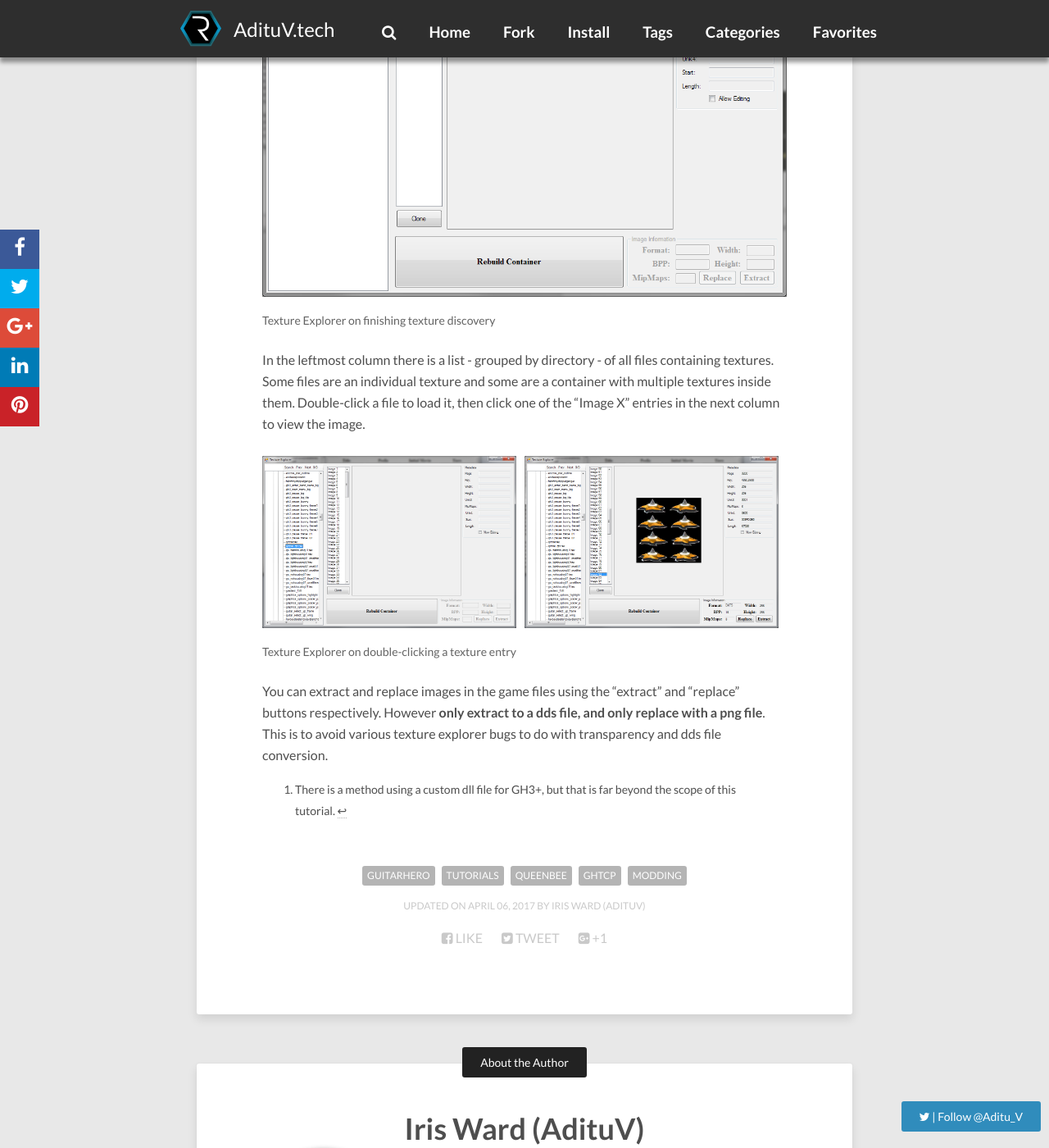
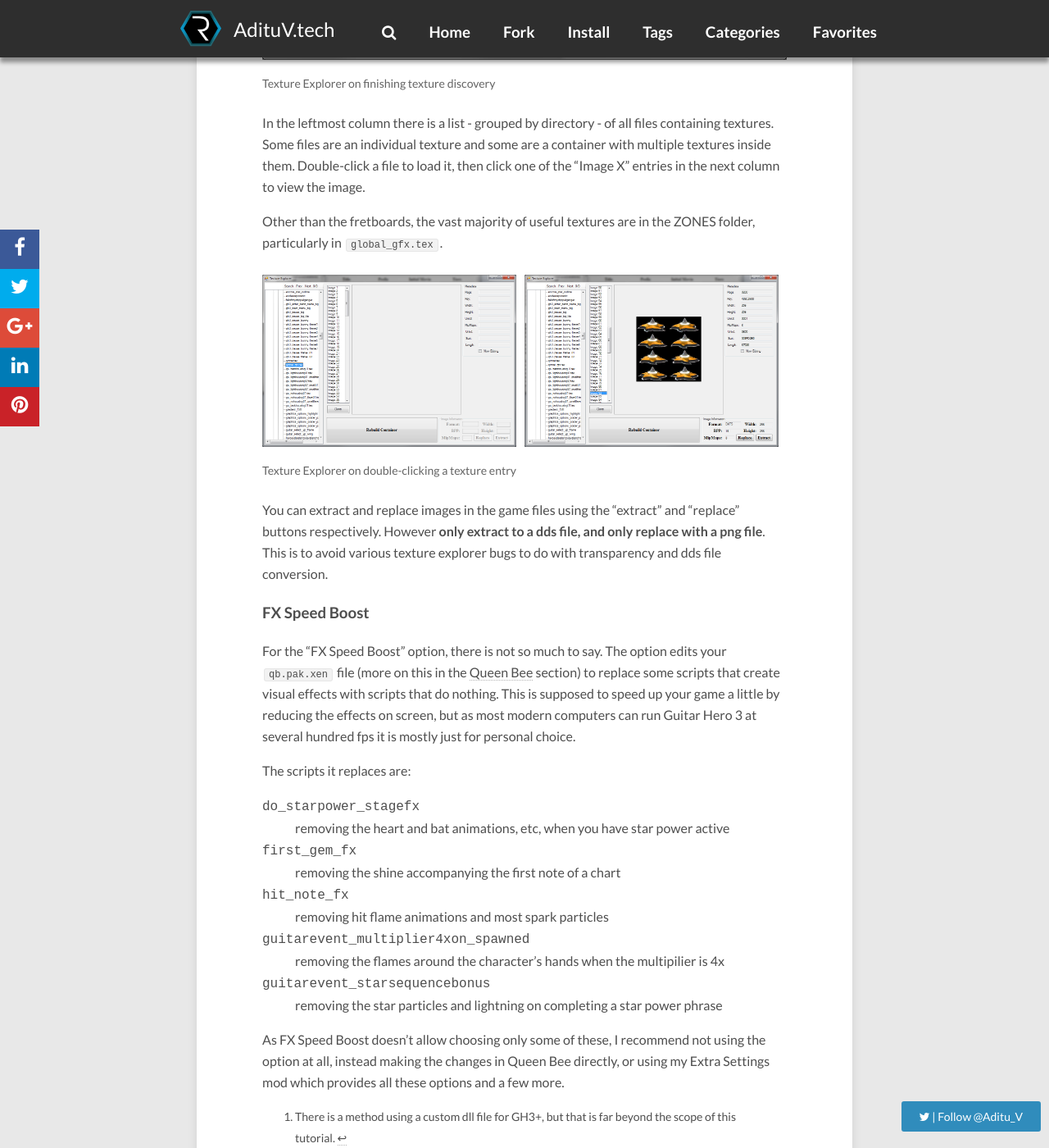
Before and after one commit to adituv/adituv-tech, a Jekyll site: the page built from _posts/2017-04-06-getting-started-with-gh3-modding-ghtcp.md, in a window 1280 px wide and 1400 px high, scrolled down 1366 px. Shown: the whole window at 82% size. Built offline with Jekyll 4.4.1, drawn with Linux system fonts in a browser that asks for light colours; nearby versions of some CDN libraries; our own code applies the rules of GitHub Pages for plain Markdown files; comment, search, counter and statistics services are not loaded; some of the changed text lies outside the part shown.

Commit message:
Rename and write getting started article

```diff
--- a/_posts/2017-04-06-getting-started-with-gh3-modding.md
+++ b/_posts/2017-04-06-getting-started-with-gh3-modding-ghtcp.md
@@ -1,27 +1,28 @@
 ---
 layout: post
-title: Getting Started with GH3 Modding
-description: A complete-basics tutorial on the modding tools available for Guitar Hero 3 and how to use them.
-modified: 2017-04-06
-categories: [guitarhero, tutorials]
-tags: [guitarhero, tutorials, queenbee, ghtcp, modding]
+title: Getting Started with GH3 Modding: GHTCP
+description: A complete-basics tutorial on GHTCP's Texture Explorer
+modified: 2017-04-07
+categories: [guitarhero, modding, tutorials]
+tags: [guitarhero, tutorials, ghtcp, modding]
 image:
     feature: modding-feature.jpg
 ---
 
-This tutorial will walk you through using [GHTCP](#ghtcp) and [Queen Bee](#qb)
+This tutorial is
 for some simple game tweaks, including texture replacement.  If you are already
 comfortable with these things, you may want to skip this tutorial.
 
-<!-- more -->
+<!--more-->
 
 ## GHTCP
 
-**Guitar Hero Three Control Panel** is a program by MaXKilleR for managing custom
-songs and setlists in Guitar Hero.  I won't be covering how to use it to do that
-here though; there are plenty of tutorials out there already.  A later post
-will cover how it handles custom songs and setlists.  The two things I will
-cover here are the Texture Explorer, and the "FX Speed Boost" option.
+**Guitar Hero Three Control Panel** ([download][ghtcp]) is a program by MaXKilleR
+for managing custom songs and setlists in Guitar Hero.  I won't be covering how
+to use it to do that here though; there are plenty of tutorials out there
+already.  A later post will cover how it handles custom songs and setlists.  The
+two things I will cover here are the Texture Explorer, and the "FX Speed Boost"
+option.
 
 ### Texture Explorer
 
@@ -46,6 +47,9 @@
 container with multiple textures inside them.  Double-click a file to load it,
 then click one of the "Image X" entries in the next column to view the image.
 
+Other than the fretboards, the vast majority of useful textures are in the ZONES
+folder, particularly in `global_gfx.tex`.
+
 {% capture images %}
   {{ site.url }}/assets/images/posts/texture-explorer-2.png
   {{ site.url }}/assets/images/posts/texture-explorer-3.png
@@ -61,5 +65,34 @@
 [^1]: There is a method using a custom dll file for GH3+, but that is far beyond
       the scope of this tutorial.
 
+### FX Speed Boost
+
+For the "FX Speed Boost" option, there is not so much to say.  The option edits
+your `qb.pak.xen` file (more on this in the [Queen Bee](#queen-bee) section) to
+replace some scripts that create visual effects with scripts that do nothing.
+This is supposed to speed up your game a little by reducing the effects on
+screen, but as most modern computers can run Guitar Hero 3 at several hundred
+fps it is mostly just for personal choice.
+
+The scripts it replaces are:
+
+`do_starpower_stagefx`
+: removing the heart and bat animations, etc, when you have star power active
+
+`first_gem_fx`
+: removing the shine accompanying the first note of a chart
+
+`hit_note_fx`
+: removing hit flame animations and most spark particles
+
+`guitarevent_multiplier4xon_spawned`
+: removing the flames around the character's hands when the multipilier is 4x
+
+`guitarevent_starsequencebonus`
+: removing the star particles and lightning on completing a star power phrase
+
+As FX Speed Boost doesn't allow choosing only some of these, I recommend not
+using the option at all, instead making the changes in Queen Bee directly, or
+using my Extra Settings mod which provides all these options and a few more.
+
 [ghtcp]: https://drive.google.com/open?id=0B1I-tX15pao5cXQtTDlYcUxHbTQ
-[queenbee]: https://drive.google.com/open?id=0B1I-tX15pao5a2RFd00wcUtZZ00
```
